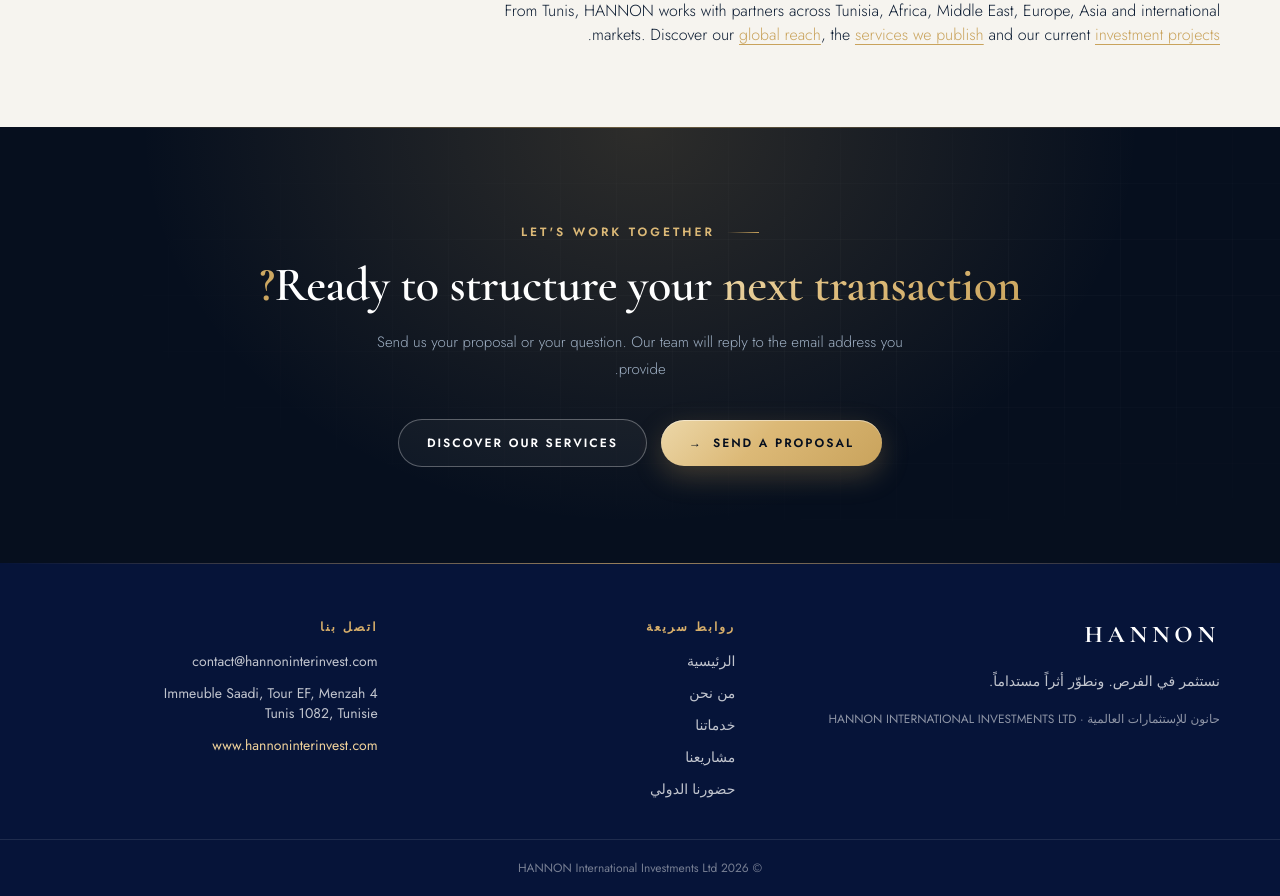
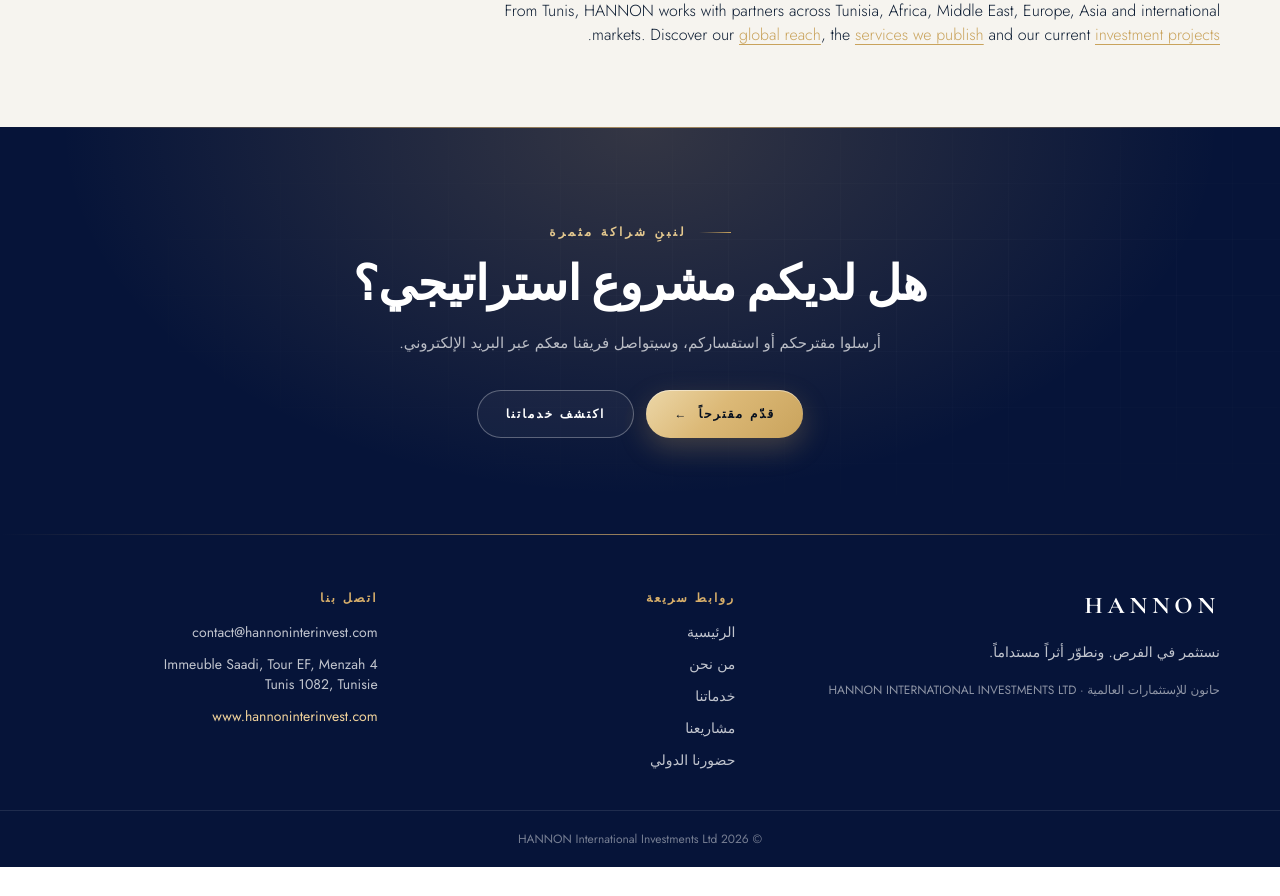
Before and after one commit to hannoninterinvest-arch/HANNON, a Next.js app: page /about in a window 1280 px wide. Shown: the part 1520-2416 px from the top of the page. After the commit the page ends 2387 px from the top, so only its background shows below. Built offline with nearby package versions, Linux system fonts and the light colour scheme.

Commit message:
Localize and refine the premium public homepage

```diff
--- a/components/CtaBand.tsx
+++ b/components/CtaBand.tsx
@@ -1,38 +1,16 @@
+"use client";
+
 import Link from "next/link";
 import Reveal from "./Reveal";
+import { useLocale } from "./LocaleProvider";
 
 export default function CtaBand() {
-  return (
-    <section className="relative overflow-hidden bg-navy-900">
-      <div
-        className="pointer-events-none absolute inset-0"
-        style={{
-          background:
-            "radial-gradient(60% 140% at 50% 0%, rgba(201,163,92,0.2) 0%, transparent 65%)",
-        }}
-      />
-      <div className="grid-pattern pointer-events-none absolute inset-0 opacity-70" />
-      <div className="section-pad relative mx-auto max-w-wrap py-16 sm:py-24">
-        <Reveal className="mx-auto max-w-3xl text-center">
-          <div className="eyebrow justify-center text-gold-400">Let&apos;s work together</div>
-          <h2 className="display mt-5 text-[34px] text-white sm:text-5xl">
-            Ready to structure your <span className="gold-text">next transaction?</span>
-          </h2>
-          <p className="mx-auto mt-5 max-w-xl text-[15px] font-light leading-[1.8] text-muted">
-            Send us your proposal or your question. Our team will reply to the email
-            address you provide.
-          </p>
-          <div className="mt-9 flex flex-col items-center justify-center gap-3.5 sm:flex-row">
-            <Link href="/contact" className="btn btn-gold w-full sm:w-auto">
-              Send a proposal <span aria-hidden>→</span>
-            </Link>
-            <Link href="/services" className="btn btn-outline w-full sm:w-auto">
-              Discover our services
-            </Link>
-          </div>
-        </Reveal>
-      </div>
-      <div className="absolute inset-x-0 top-0 h-px bg-gradient-to-r from-transparent via-gold-500/40 to-transparent" />
-    </section>
-  );
+  const { t } = useLocale();
+  return <section className="relative overflow-hidden bg-[#061439]">
+    <div className="pointer-events-none absolute inset-0 bg-[radial-gradient(ellipse_at_50%_0%,rgba(216,175,106,.22),transparent_64%)]"/><div className="grid-pattern pointer-events-none absolute inset-0 opacity-60"/>
+    <div className="section-pad relative mx-auto max-w-wrap py-16 sm:py-24"><Reveal className="mx-auto max-w-3xl text-center">
+      <div className="eyebrow justify-center text-[#e5c98f]">{t("ctaEyebrow")}</div><h2 className="display mt-5 text-[34px] text-white sm:text-5xl">{t("ctaTitle")}</h2><p className="mx-auto mt-5 max-w-xl text-[15px] leading-[1.9] text-white/70">{t("ctaBody")}</p>
+      <div className="mt-8 flex flex-col justify-center gap-3 sm:flex-row"><Link href="/contact" className="btn btn-gold">{t("proposal")} <span aria-hidden>←</span></Link><Link href="/services" className="btn btn-outline">{t("discoverServices")}</Link></div>
+    </Reveal></div><div className="absolute inset-x-0 top-0 h-px bg-gradient-to-r from-transparent via-[#d8af6a]/70 to-transparent"/>
+  </section>;
 }
```
